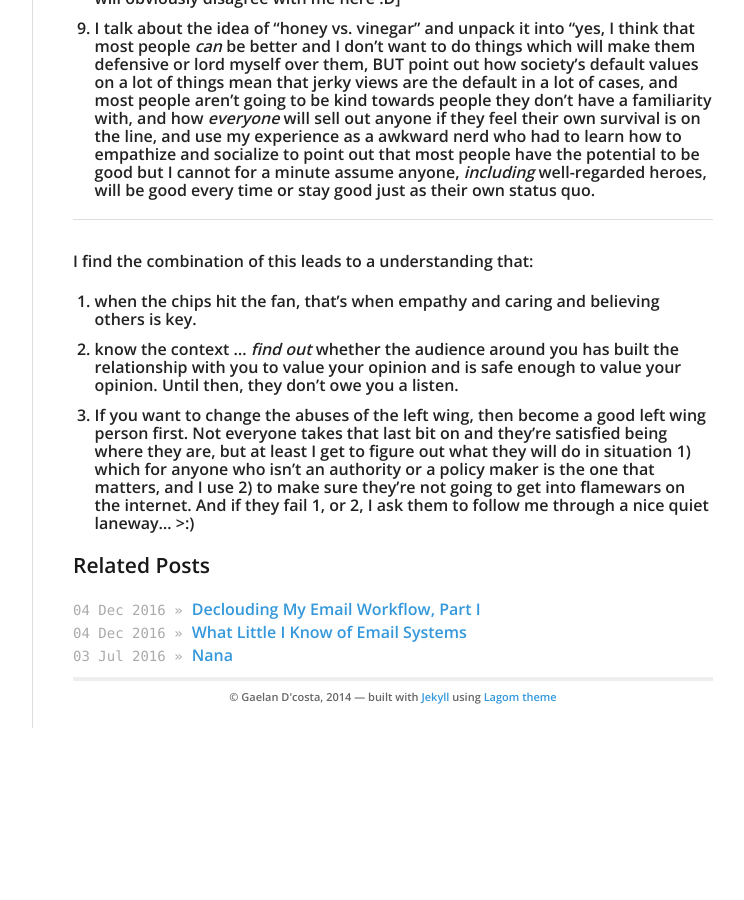
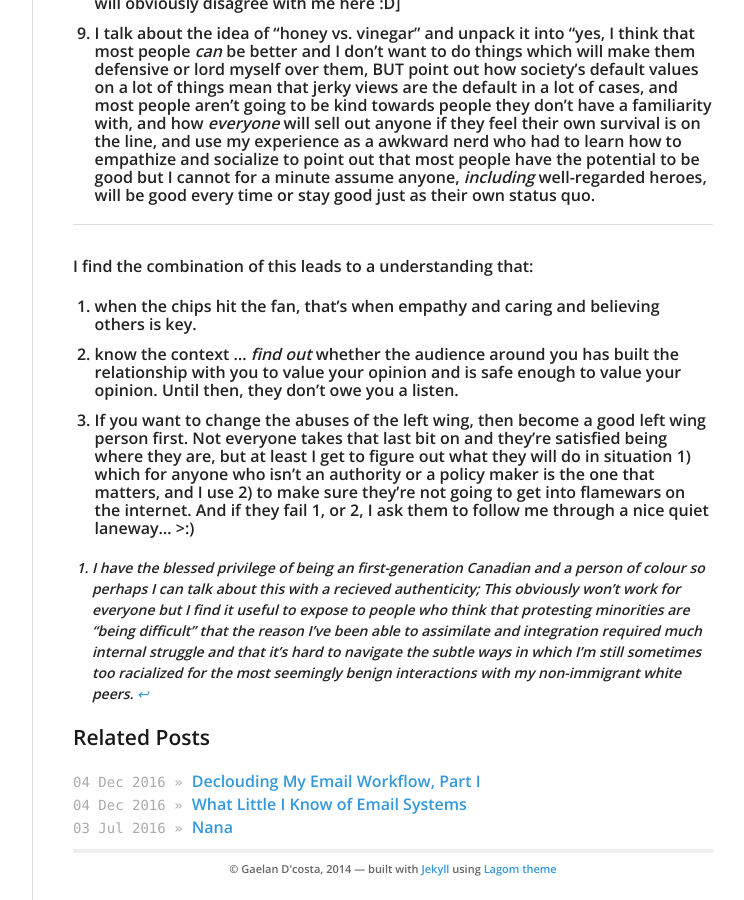
Before and after one commit to RobotDisco/robotdisco.github.com, a Jekyll site: the page built from _posts/2017-06-04-a_personal_playbook_on_defending_social_justice_in_pubs_at_company_outings.md, in a window 1280 px wide and 900 px high, scrolled down 1795 px. Shown: the whole window, without its empty margins (378-1122 px from the left). Built offline with Jekyll 4.4.1, drawn with Linux system fonts in a browser that asks for light colours; nearby versions of some CDN libraries; before the commit the page ends 2523 px from its top, so only the background shows below that; some of the changed text lies outside the part shown.

Commit message:
footnote just in case people think I'm white

```diff
--- a/_posts/2017-06-04-a_personal_playbook_on_defending_social_justice_in_pubs_at_company_outings.md
+++ b/_posts/2017-06-04-a_personal_playbook_on_defending_social_justice_in_pubs_at_company_outings.md
@@ -37,3 +37,5 @@ I find the combination of this leads to a understanding that:
 3. If you want to change the abuses of the left wing, then become a good left wing person first.
 Not everyone takes that last bit on and they’re satisfied being where they are, but at least I get to figure out what they will do in situation 1) which for anyone who isn’t an authority or a policy maker is the one that matters, and I use 2) to make sure they’re not going to get into flamewars on the internet.
 And if they fail 1, or 2, I ask them to follow me through a nice quiet laneway... >:)
+
+[^1]: I have the blessed privilege of being an first-generation Canadian and a person of colour so perhaps I can talk about this with a recieved authenticity; This obviously won't work for everyone but I find it useful to expose to people who think that protesting minorities are "being difficult" that the reason I've been able to assimilate and integration required much internal struggle and that it's hard to navigate the subtle ways in which I'm still sometimes too racialized for the most seemingly benign interactions with my non-immigrant white peers.
```
Also changed, not shown: other parts of _posts/2017-06-04-a_personal_playbook_on_defending_social_justice_in_pubs_at_company_outings.md (+1 -1 lines).
